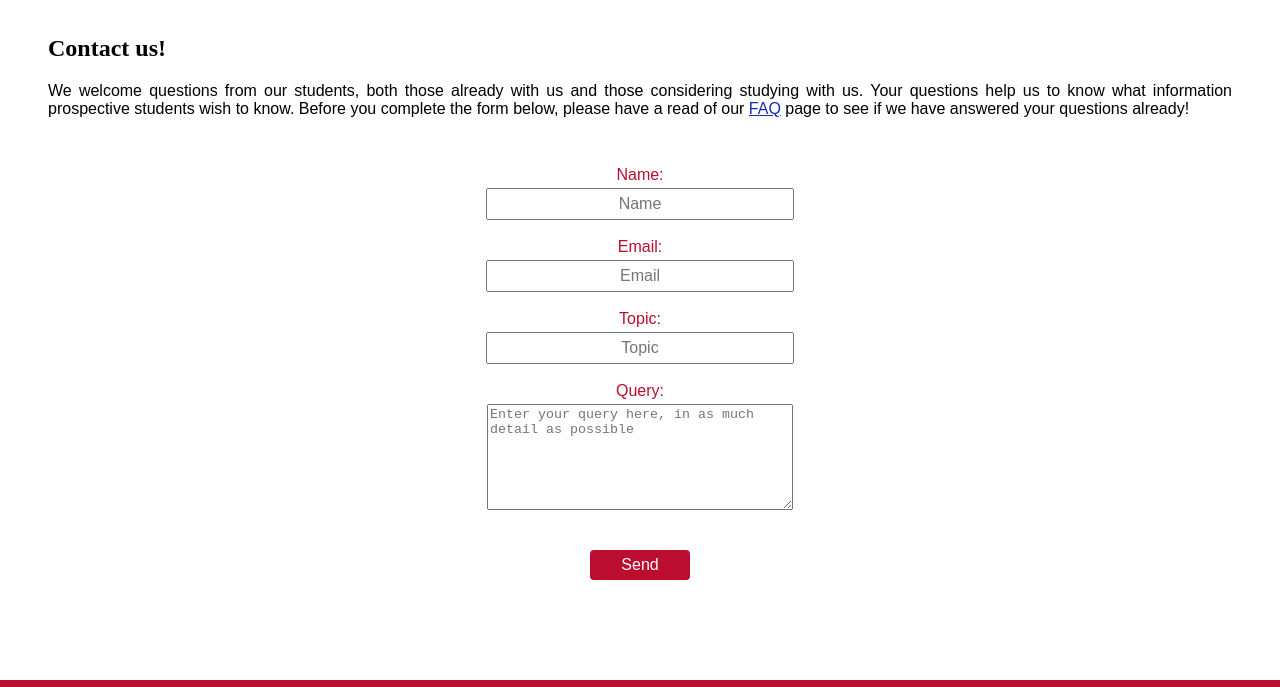
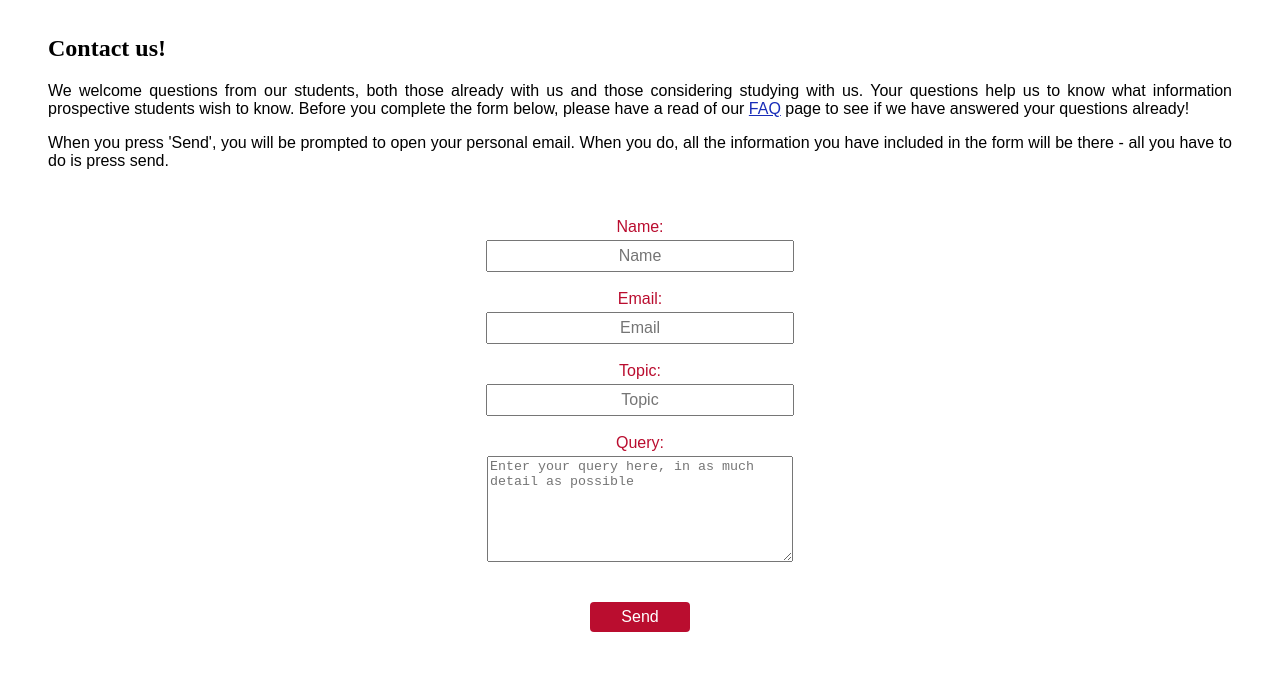
Before and after one commit to JJRTechSec/solarisscholar, a plain HTML site: page contact.html in a window 1280 px wide. Shown: the part 73-760 px from the top of the page. Drawn offline with Linux system fonts and the light colour scheme.

Commit message:
Update contact.html

```diff
--- a/contact.html
+++ b/contact.html
@@ -44,6 +44,9 @@
           <h2>Contact us!</h2>
           <p class="read-faq-para">
             We welcome questions from our students, both those already with us and those considering studying with us. Your questions help us to know what information prospective students wish to know. Before you complete the form below, please have a read of our <a class="page-link" href="faq.html">FAQ</a> page to see if we have answered your questions already!
+          </p>
+          <p class="read-faq-para">
+            When you press 'Send', you will be prompted to open your personal email. When you do, all the information you have included in the form will be there - all you have to do is press send.
           </p>
         </div>
         <div class="contact-form-section">
```
